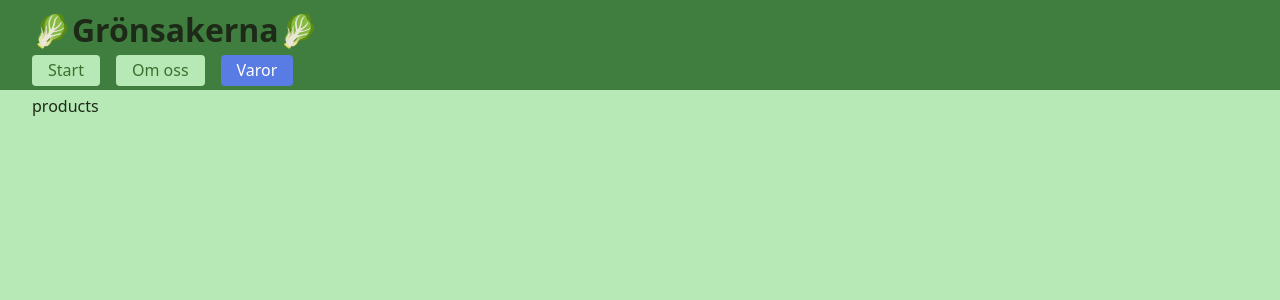
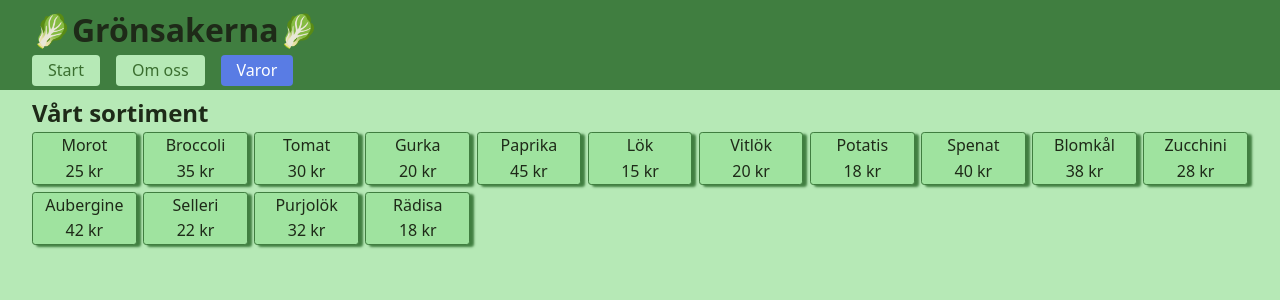
Before and after one commit to ha-fed25-jsf/05-routing, a React (Vite) app: page /#/products in a window 1280 px wide. Shown: the top 300 px of the page. Built offline with nearby package versions, Linux system fonts and the light colour scheme.

Commit message:
Data loader, visa produkter i grid

```diff
--- a/src/Root.css
+++ b/src/Root.css
@@ -1,10 +1,18 @@
+:root {
+	--header-bg: rgb(64, 126, 64);
+	--main-bg: rgb(182, 233, 182);
+	--main-bg-alternate: rgb(159, 227, 159);
+	--accent-bg: rgb(89, 124, 228);
+	--accent-fg: white;
+}
+
 .app {
 	display: flex;
 	flex-direction: column;
 	min-height: 100vh;
 
 	header {
-		background-color: rgb(64, 126, 64);
+		background-color: var(--header-bg);
 		padding: 0.25em 2em;
 
 		.nav-links {
@@ -12,19 +20,19 @@
 			gap: 1em;
 
 			a {
-				background-color: rgb(182, 233, 182);
+				background-color: var(--main-bg);
 				padding: 0.15em 1em;
 				border-radius: 0.25em;
 				transition: 0.5s box-shadow;
 
 				&:hover {
-					box-shadow: 0 0 0.2em 0.3em rgb(89, 124, 228);
+					box-shadow: 0 0 0.2em 0.3em var(--accent-bg);
 				}
 
 				&.active {
 					/* background-color: purple; */
-					background-color: rgb(89, 124, 228);
-					color: white;
+					background-color: var(--accent-bg);
+					color: var(--accent-fg);
 				}
 			}
 		}
@@ -32,7 +40,7 @@
 	}
 
 	main {
-		background-color: rgb(182, 233, 182);
+		background-color: var(--main-bg);
 		flex-grow: 1;
 		padding: 0.25em 2em;
 	}
--- /dev/null
+++ b/src/data/products.js
@@ -0,0 +1,20 @@
+
+const vegetables = [
+	{ id: 1, name: 'Morot', price: 25 },
+	{ id: 2, name: 'Broccoli', price: 35 },
+	{ id: 3, name: 'Tomat', price: 30 },
+	{ id: 4, name: 'Gurka', price: 20 },
+	{ id: 5, name: 'Paprika', price: 45 },
+	{ id: 6, name: 'Lök', price: 15 },
+	{ id: 7, name: 'Vitlök', price: 20 },
+	{ id: 8, name: 'Potatis', price: 18 },
+	{ id: 9, name: 'Spenat', price: 40 },
+	{ id: 10, name: 'Blomkål', price: 38 },
+	{ id: 11, name: 'Zucchini', price: 28 },
+	{ id: 12, name: 'Aubergine', price: 42 },
+	{ id: 13, name: 'Selleri', price: 22 },
+	{ id: 14, name: 'Purjolök', price: 32 },
+	{ id: 15, name: 'Rädisa', price: 18 },
+];
+
+export { vegetables }
--- /dev/null
+++ b/src/pages/Products.css
@@ -0,0 +1,18 @@
+.products {
+
+	.product-list {
+		display: grid;
+		grid-template-columns: repeat(auto-fill, minmax(6em, 1fr));
+		gap: 0.4em;
+	}
+
+	.card {
+		display: flex;
+		flex-direction: column;
+		border: 1px solid var(--header-bg);
+		box-shadow: 4px 2px 0.15em var(--header-bg);
+		border-radius: 0.2em;
+		text-align: center;
+		background-color: var(--main-bg-alternate);
+	}
+}
--- a/src/pages/Products.jsx
+++ b/src/pages/Products.jsx
@@ -1,9 +1,21 @@
+import { useLoaderData } from 'react-router'
+import './Products.css'
 
 const Products = () => {
+	// useLoaderData returnerar data av samma typ som loader-funktionen returnerar
+	const vegetables = useLoaderData()
 
 	return (
 		<div className="products">
-			products
+			<h2> Vårt sortiment </h2>
+			<div className="product-list">
+			{vegetables.map(v => (
+				<div key={v.id} className="card">
+					<p>{v.name}</p>
+					<p>{v.price} kr</p>
+				</div>
+			))}
+			</div>
 		</div>
 	)
 }
--- a/src/routes.jsx
+++ b/src/routes.jsx
@@ -2,6 +2,7 @@ import Root from './Root.jsx'
 import Start from './pages/Start.jsx'
 import About from './pages/About.jsx'
 import Products from './pages/Products.jsx'
+import { vegetables } from './data/products.js'
 
 // Lista med alla route-objekt. De avgör vilka komponenter som ska visas, beroende på URL:en. (Bättre att ha i en egen fil, än att ha i main.jsx)
 export const routes = [
@@ -11,7 +12,15 @@ export const routes = [
 		children: [
 			{ path: '/', Component: Start },
 			{ path: '/about', Component: About },
-			{ path: '/products', Component: Products },
+
+			{
+				path: '/products',
+				loader: async () => {
+					// Eftersom datan finns i en fil, kan vi importera den direkt. Om datan kommer från ett API kan vi använda fetch i stället.
+					return vegetables
+				},
+				Component: Products
+			},
 		]
 	}
 ]
```
